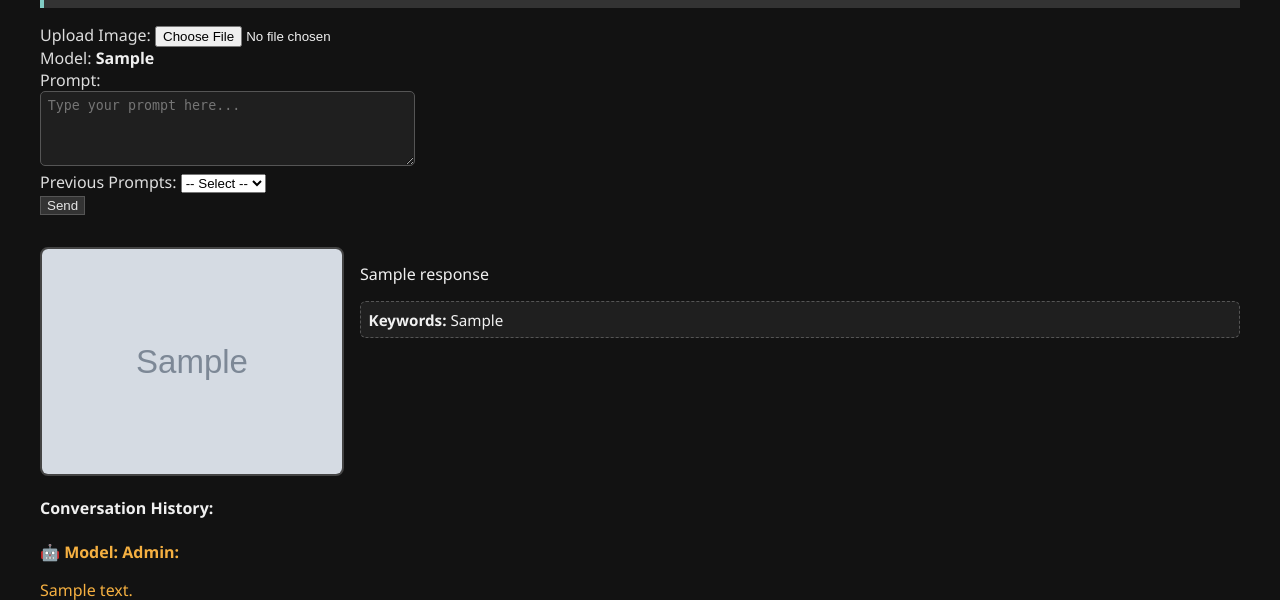
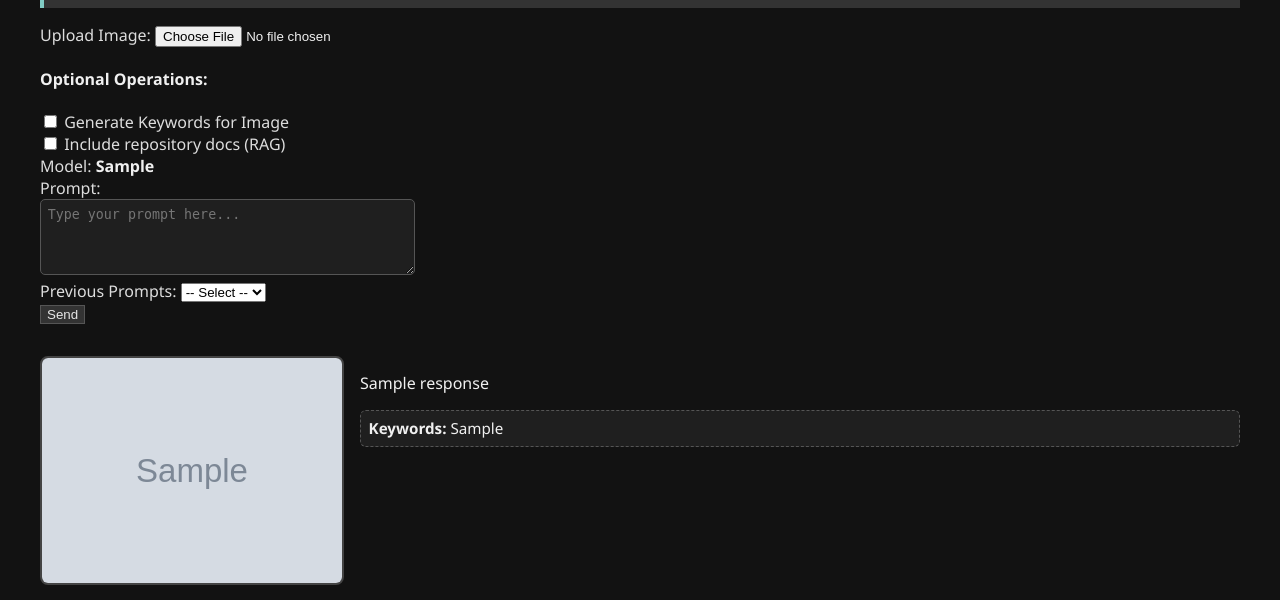
Before and after one commit to donnievawter/insightpipe, a Flask app: template templates/chat.html in a window 1280 px wide. Shown: the part 210-810 px from the top of the page. Run offline with Flask 3, Linux system fonts and the light colour scheme; the template is opened without the code that fills it: most values are stand-ins (such as "Sample title", 1, 10 or a date in 2020); grey boxes marked "Sample" are stand-in pictures; parts of the project's set-up code (start-up, migrations or seed data) failed here and were passed over.

Commit message:
feat(chat): add optional RAG integration with UI toggle and image-safe behavior
- Add "Include repository docs (RAG)" checkbox to chat UI and persist preference in session
- Show RAG option independently of image upload, but disable & clear it client-side when a file is selected
- Enforce server-side: always ignore/override RAG for image uploads to prevent RAG usage on image-based requests
- Implement fetch_repo_chunks helper integration (reads RAG settings from insightpipe module, robust JSON handling, sanitization and truncation of returned snippets)
- Expose RAG config defaults via init_from_file in insightpipe.py (_rag_api_url, _rag_k_default, _rag_enabled_default) and read them safely from app.py
- Add defensive fallbacks and logging-friendly behavior so chat still works if RAG endpoint is unavailable
- Minor UX note added to UI to indicate when RAG is disabled for image uploads

Why:
- Provides opt-in RAG retrieval for improved, source-specific answers while keeping image analysis flows unchanged and safe.
- Keeps user control and prevents accidental inclusion of document context for image prompts.

Files changed (high level):
- templates/chat.html (checkbox + client-side disable logic + note)
- app.py (fetch_repo_chunks integration, server-side enforcement of RAG override)
- insightpipe.py (expose RAG config globals in init_from_file)

Future improvements (not part of this commit):
- optional snippet preview panel, provenance badges, caching and metrics, or admin toggle for production.

```diff
--- a/app.py
+++ b/app.py
@@ -16,6 +16,10 @@ from dotenv import load_dotenv
 from datetime import timedelta
 from bs4 import BeautifulSoup
 import yaml
+from fastapi.responses import JSONResponse
+import time
+from textwrap import shorten
+import insightpipe as ip
 app = Flask(__name__)
 
 # Redis connection
@@ -110,6 +114,49 @@ def get_filter_options():
 
     conn.close()
     return models, prompts, filenames, timestamps
+
+
+# Config values (load from config.yaml or env)
+# rag_api_url = e.g. "http://host:8000"
+# rag_k_default = 5
+
+def fetch_repo_chunks(prompt, k=None, rag_api_url=None):
+    """Call external /query API and return a short joined context string.
+       Returns None on error or empty result.
+    """
+    k =  getattr(ip, "_rag_k_default", 5)
+    rag_api_url =  getattr(ip, "_rag_api_url", None)
+    if not rag_api_url:
+        return None
+
+    try:
+        resp = requests.post(
+            f"{rag_api_url.rstrip('/')}/query",
+            json={"prompt": prompt, "k": k},
+            timeout=6
+        )
+        resp.raise_for_status()
+        data = resp.json()
+        results = data.get("results", [])
+        # Build a short context, sanitize and truncate each chunk.
+        parts = []
+        for r in results:
+            content = r.get("content", "")
+            # sanitize HTML/JS and shorten to, say, 800 chars per chunk
+            content = html.escape(content)
+            content = shorten(content, width=800, placeholder=" …")
+            src = r.get("metadata", {}).get("source", "unknown")
+            parts.append(f"---\nSource: {src}\n{content}\n")
+        if not parts:
+            return None
+        # join with newline and return a final heading
+        joined = "Use the following retrieved document excerpts to answer the user query (do not cite unless asked):\n\n" + "\n".join(parts)
+        # overall limit e.g. 4000 chars
+        return shorten(joined, width=4000, placeholder="\n[truncated]")
+    except Exception as e:
+        # log error and return None (do not fail chat)
+        print(f"fetch_repo_chunks error: {e}")
+        return None
 
 def fetch_all_results():
     conn = sqlite3.connect(DB_PATH)
@@ -269,6 +316,7 @@ def chat():
     models,  preselected = getVisionModels()
     prompt_history = session.get("prompt_history", [])
     message_history = session.get("message_history", [])
+    # inside chat() POST branch, after prompt, active_model, message_history set:
     result = None
     keywords_response = None
     describe_response = None
@@ -280,6 +328,18 @@ def chat():
         model = request.form.get("model")
         prompt = request.form.get("prompt")
         prompt = (prompt or "").strip()
+        use_repo_docs = bool(request.form.get("use_repo_docs"))
+        session["use_repo_docs"] = use_repo_docs  # persist choice in session
+        if use_repo_docs:
+            k =  getattr(ip, "_rag_k_default", 5)
+            rag_api_url =  getattr(ip, "_rag_api_url", None)
+
+            # fetch relevant chunks and inject as a system message before building payload
+            context_text = fetch_repo_chunks(prompt, k=k, rag_api_url=rag_api_url)
+            if context_text:
+                # Insert a system message containing the retrieved context at the front of prior_messages
+                message_history.insert(0, {"role": "system", "content": context_text})
+
         # ✅ Store model only on the first turn
         if "model" not in session and model:
             session["model"] = model
@@ -376,5 +436,16 @@ def reset():
     session.clear()
     return redirect("/chat")
 
+
+
+
+@app.route("/health", methods=["GET"])
+def healthcheck():
+    return jsonify({
+        "status": "ok",
+        "timestamp": time.strftime("%Y-%m-%dT%H:%M:%SZ", time.gmtime())
+
+    }), 200
+
 if __name__ == "__main__":
    app.run(host='0.0.0.0', port=5050, debug=True)
--- a/config.yaml
+++ b/config.yaml
@@ -20,3 +20,6 @@ allowed_image_types:
   - raf
   - sr2
 prompt_source: "assets/prompts.txt"  # Path to the prompts file
+rag_api_url: "https://rag.hlab.cam"    # URL of the repo RAG API
+rag_k_default: 5
+rag_enabled_default: false
--- a/insightpipe.py
+++ b/insightpipe.py
@@ -1,3 +1,5 @@
+import http
+from sympy import false
 import os, time, yaml, datetime
 from analyzer import analyze_image
 from publisher import publish
@@ -57,6 +59,7 @@ _initialized = False
 _allowed_image_types = []
 def init_from_file(config_path="config.yaml"):
     global _config, _model, _keyword_prompt, _ollama_url_base, _initialized, _default_model,_prompt_source
+    global _rag_api_url, _rag_k_default, _rag_enabled_default
     # Resolve config path relative to this script's directory
     config_path = os.path.join(os.path.dirname(os.path.abspath(__file__)), config_path)
     with open(config_path, "r") as f:
@@ -70,6 +73,9 @@ def init_from_file(config_path="config.yaml"):
     _initialized = True
     global _allowed_image_types
     _allowed_image_types = _config.get("allowed_image_types", ["orf", "cr","jpg"])
+    _rag_api_url = _config.get("rag_api_url","http://localhost:8001")    # URL of the repo RAG API
+    _rag_k_default = _config.get("rag_k_default", 5)
+    _rag_enabled_default = _config.get("rag_enabled_default", False)
 
 def parse_enum(enum_class, value, default=None):
     try:
--- a/templates/chat.html
+++ b/templates/chat.html
@@ -31,13 +31,22 @@
 
 
 
-      <div id="optionsSection" style="display:none;">
+      <div id="optionsSection">
         <h4>Optional Operations:</h4>
 
         <label><input type="checkbox" name="run_keywords"> Generate Keywords for Image</label><br>
 
+        <!-- Repository RAG option: visible even when no image is selected, but disabled when an image is uploaded.
+       session.get('use_repo_docs') persists user preference on the UI. -->
+        <label>
+          <input type="checkbox" id="use_repo_docs" name="use_repo_docs" {% if session.get('use_repo_docs') %}checked{%
+            endif %} {% if image_path %}disabled{% endif %}>
+          Include repository docs (RAG)
+          <small id="use_repo_docs_note" style="margin-left:6px; color:#666;">
+            {% if image_path %}(disabled for image uploads){% endif %}
+          </small>
+        </label><br>
       </div>
-
       <label for="model">Model:</label>
       {% if locked_model %}
       <span style="font-weight: bold">{{ locked_model }}</span>
@@ -115,6 +124,30 @@
           submitBtn.textContent = "Sending...";
         });
       }
+      const imageInput = document.getElementById("imageInput");
+      const useRepoCheckbox = document.getElementById("use_repo_docs");
+      const useRepoNote = document.getElementById("use_repo_docs_note");
+
+      function updateRepoCheckbox() {
+        if (!useRepoCheckbox) return;
+        const hasFile = imageInput && imageInput.files && imageInput.files.length > 0;
+        // disable and clear selection if an image is uploaded
+        useRepoCheckbox.disabled = !!hasFile;
+        if (hasFile) {
+          useRepoCheckbox.checked = false;
+          if (useRepoNote) useRepoNote.textContent = "(disabled for image uploads)";
+        } else {
+          if (useRepoNote) useRepoNote.textContent = "";
+        }
+      }
+
+      // update state on initial load (in case file selector or server-side image state exists)
+      updateRepoCheckbox();
+
+      // update when the user selects an image
+      if (imageInput) {
+        imageInput.addEventListener("change", updateRepoCheckbox);
+      }
     });
     document.getElementById("imageInput").addEventListener("change", function () {
       const file = this.files[0];
```
Also changed, not shown: 4 other files.
